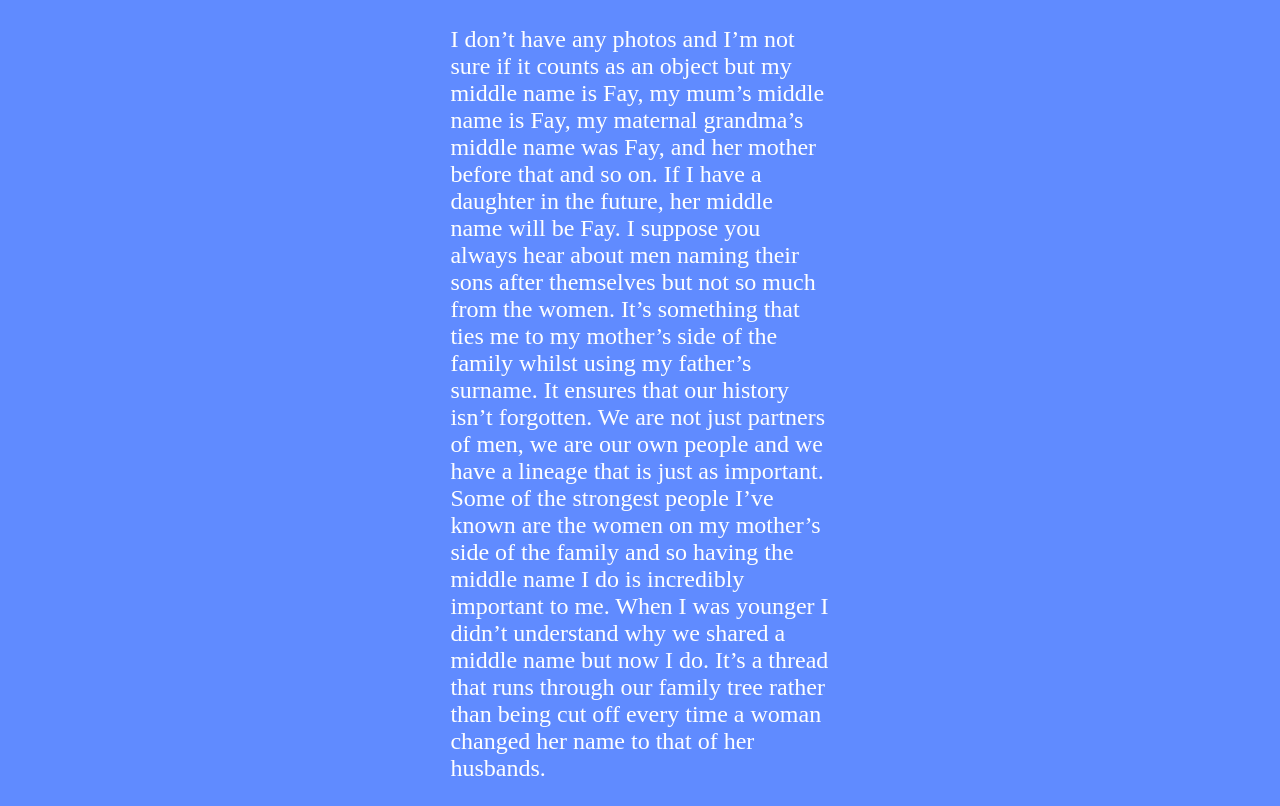
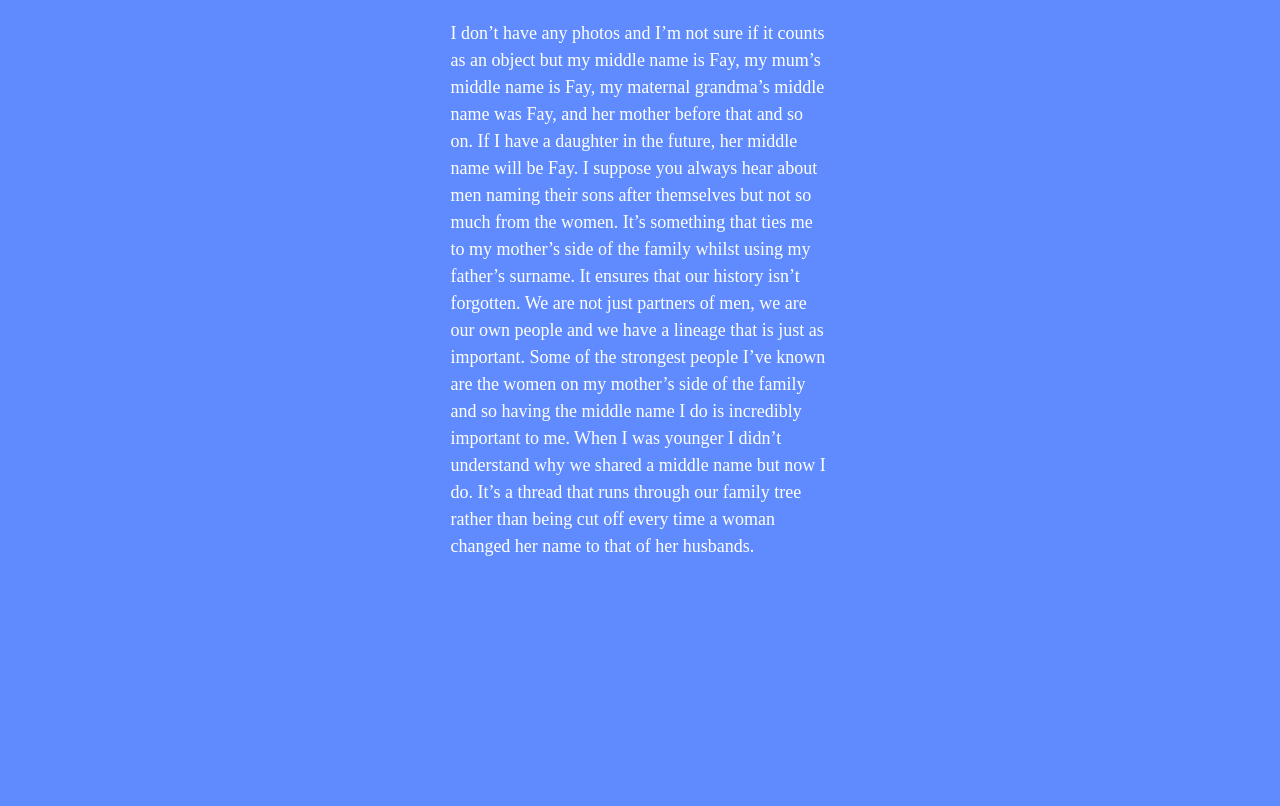
Before and after one commit to zealtxt/inheritance, a plain HTML site: page index.html in a window 1280 px wide. Shown: the part 66-872 px from the top of the page. After the commit the page ends 800 px from the top, so only its background shows below. Drawn offline with Linux system fonts and the light colour scheme.

Commit message:
Update style.css

```diff
--- a/style.css
+++ b/style.css
@@ -13,5 +13,6 @@ body {
 	margin: auto;
 	font-family: 'Pixelify Sans';
 	color: white;
-	font-size: 24px;
+	font-size: 18px;
+	line-height: 1.5;
 }
```
